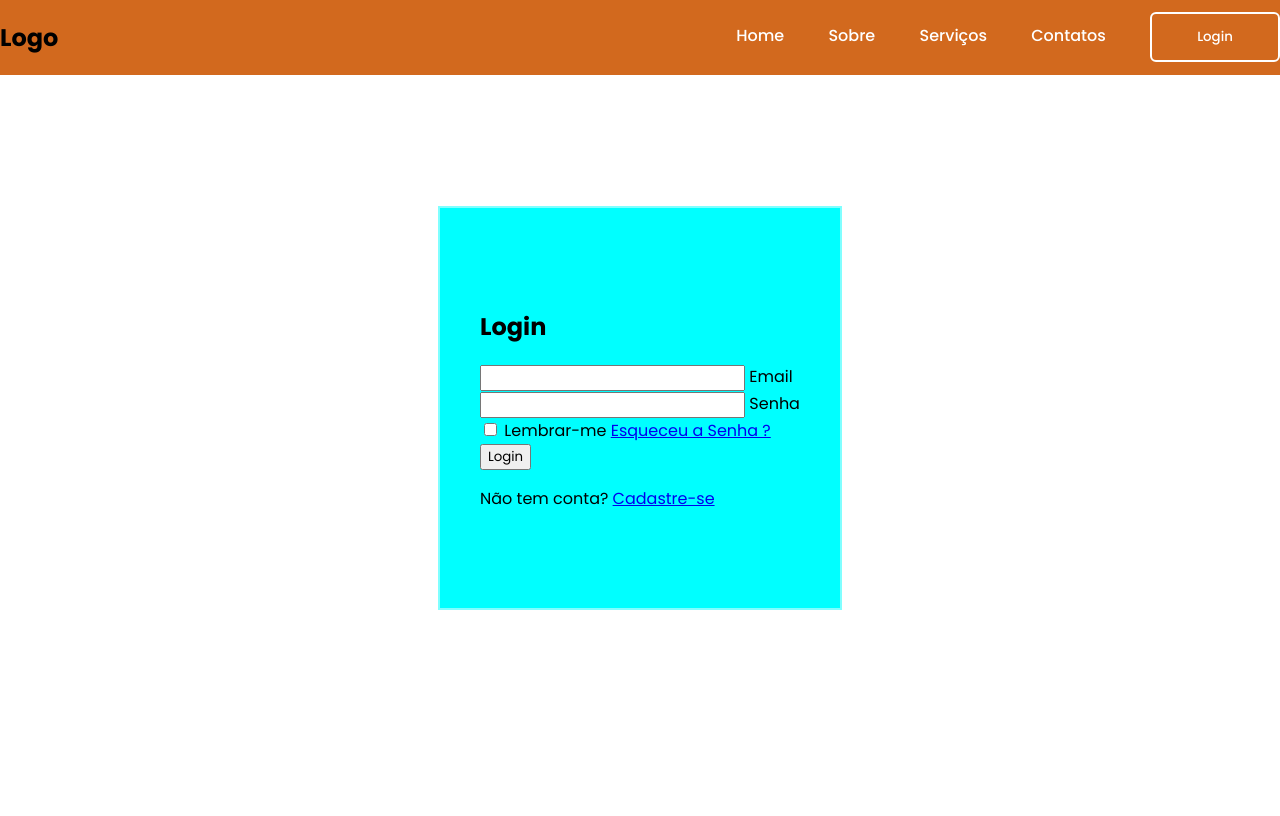
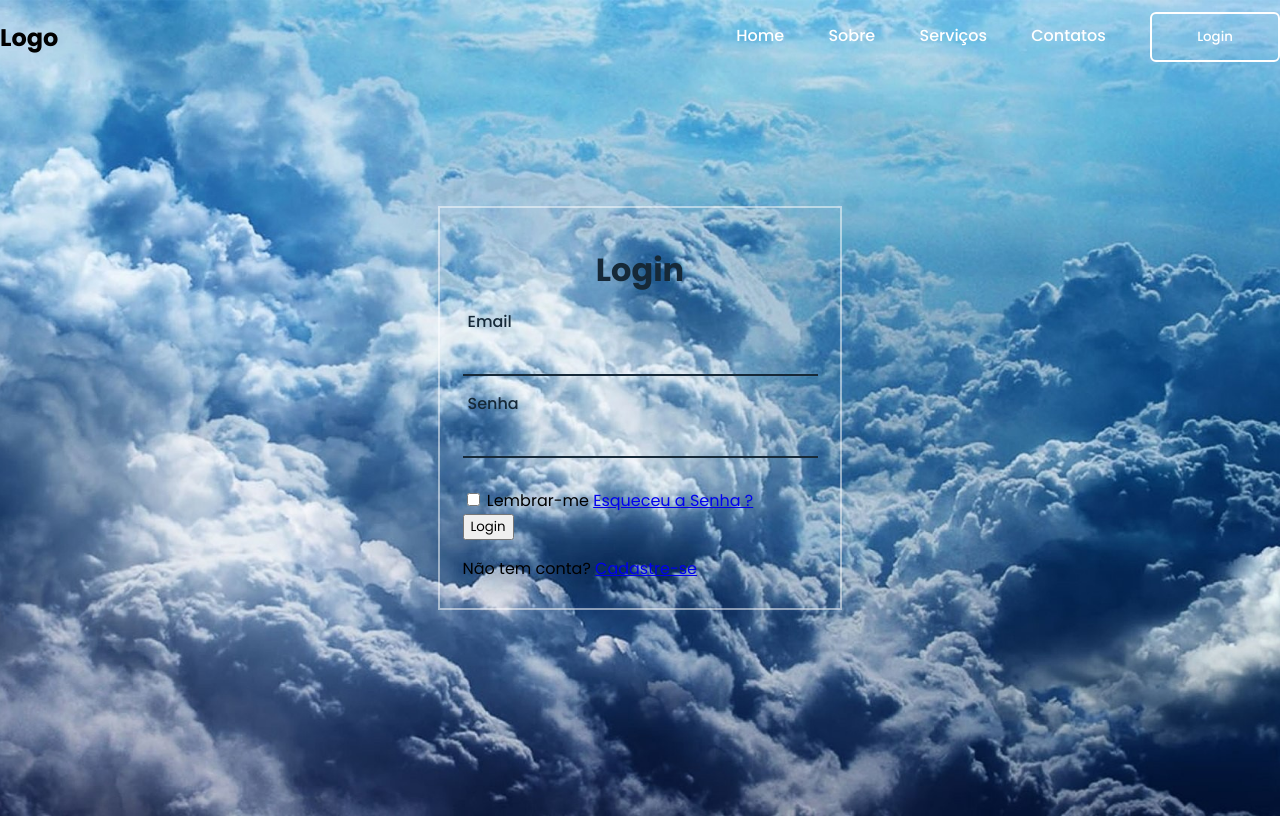
Before and after one commit to angelolustosa/form-html, a plain HTML site: page index.html in a window 1280 px wide. Drawn offline with nearby package versions, Linux system fonts and the light colour scheme.

Commit message:
formatando o form

```diff
--- a/css/styles.css
+++ b/css/styles.css
@@ -9,6 +9,9 @@ body {
     justify-content: center;
     align-items: center;
     min-height: 100vh;
+    background: url('../img/cloud.jpg') no-repeat;
+    background-size: cover;
+    background-position: center;
 }
 
 header {
@@ -19,8 +22,9 @@ header {
     top: 0;
     left: 0;
     width: 100%;
-    background-color: chocolate;
+    /* background-color: chocolate; */
     /* padding: 20px 100px */
+    z-index: 99;
 }
 
 h2.logo {
@@ -29,11 +33,31 @@ h2.logo {
 }
 
 nav.menu a {
+    /* O position relative pega a partir do filho */
+    position: relative;
     font-size: 1em;
     color: white;
     text-decoration: none;
     font-weight: 500;
     margin-left: 40px;
+}
+
+.menu a:after {
+    content: '';
+    position: absolute;
+    left: 0;
+    width: 100%;
+    height: 3px;
+    background: white;
+    border-radius: 5px;
+    bottom: -6px;
+    transform: scaleX(0);
+    transition: transform .5s;
+}
+
+.menu a:hover:after {
+    transform-origin: left;
+    transform: scaleX(1);
 }
 
 nav .btn-login {
@@ -49,7 +73,7 @@ nav .btn-login {
 }
 
 main {
-    background-color: aqua;
+    background-color: transparent;
     position: relative;
     width: 400px;
     height: 400px;
@@ -58,3 +82,46 @@ main {
     justify-content: center;
     align-items: center;
 }
+
+.form-box.login h2 {
+    font-size: 2em;
+    color: #162938;
+    text-align: center;
+}
+
+.input-box {
+    position: relative;
+    width: 100%;
+    height: 50px;
+    border-bottom: 2px solid #162938;
+    margin: 30px 0;
+}
+
+.input-box label {
+    position: absolute;
+    top: 50px;
+    left: 5px;
+    transform: translateY(-50%);
+    font-size: 1em;
+    color: #162938;
+    font-weight: 500;
+    pointer-events: none;
+}
+
+.input-box input {
+    width: 100%;
+    height: 100%;
+    background: transparent;
+    border: none;
+    outline: none;
+    font-size: 1em;
+    color: #162938;
+    font-weight: 600;
+    padding: 0 35px 0 5px;
+}
+
+.input-box input:focus ~ label,
+.input-box input:valid ~ label {
+    top: -5%;
+    transition: .5s;
+}
--- a/index.html
+++ b/index.html
@@ -12,12 +12,6 @@
     <!-- Importando os ícones -->
     <script type="module" src="https://unpkg.com/ionicons@7.1.0/dist/ionicons/ionicons.esm.js"></script>
     <script nomodule src="https://unpkg.com/ionicons@7.1.0/dist/ionicons/ionicons.js"></script>
-
-    <!-- importando fonte Poppins -->
-    <!-- <link rel="preconnect" href="https://fonts.googleapis.com">
-    <link rel="preconnect" href="https://fonts.gstatic.com" crossorigin>
-    <link href="https://fonts.googleapis.com/css2?family=Poppins:ital,wght@0,100;0,200;0,300;0,400;0,500;0,600;0,700;0,800;0,900;1,100;1,200;1,300;1,400;1,500;1,600;1,700;1,800;1,900&display=swap" rel="stylesheet"> -->
-
 </head>
 
 <body>
@@ -44,7 +38,7 @@
             <h2>Login</h2>
             <form>
                 <div class="input-box">
-                    <input type="" id="email">
+                    <input type="email" id="email">
                     <label for="email">Email</label>
                 </div>
 
```
Also changed, not shown: img/cloud.jpg (added).
